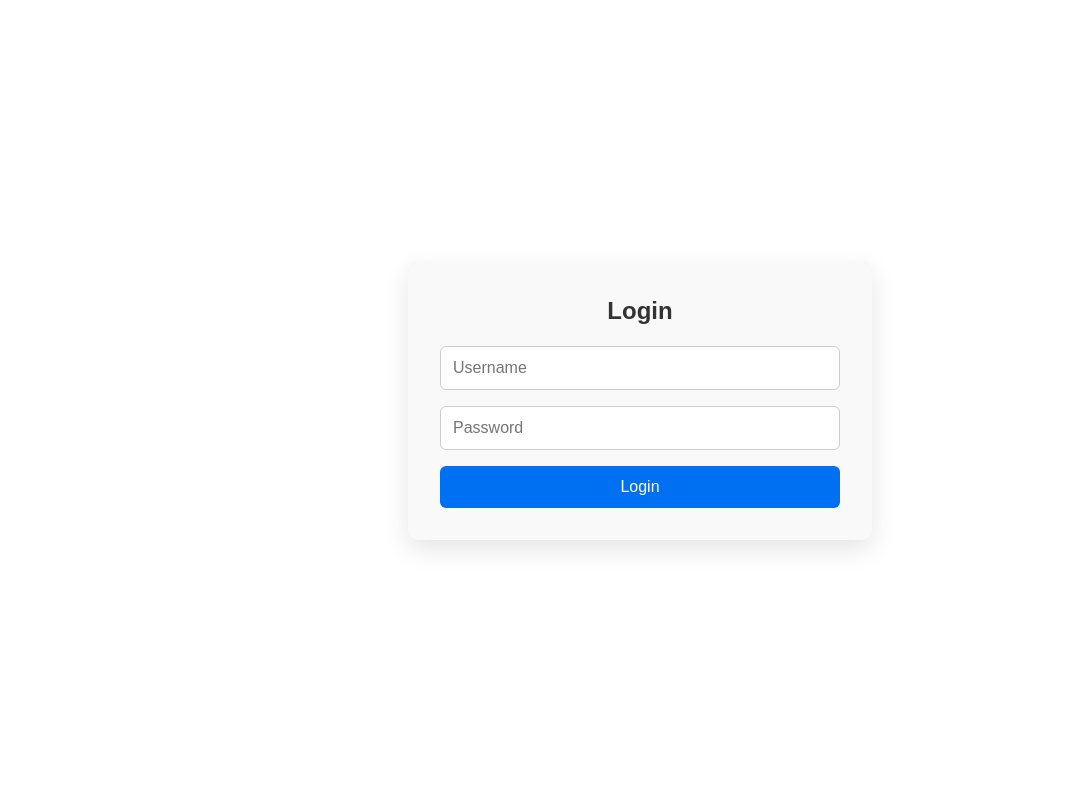
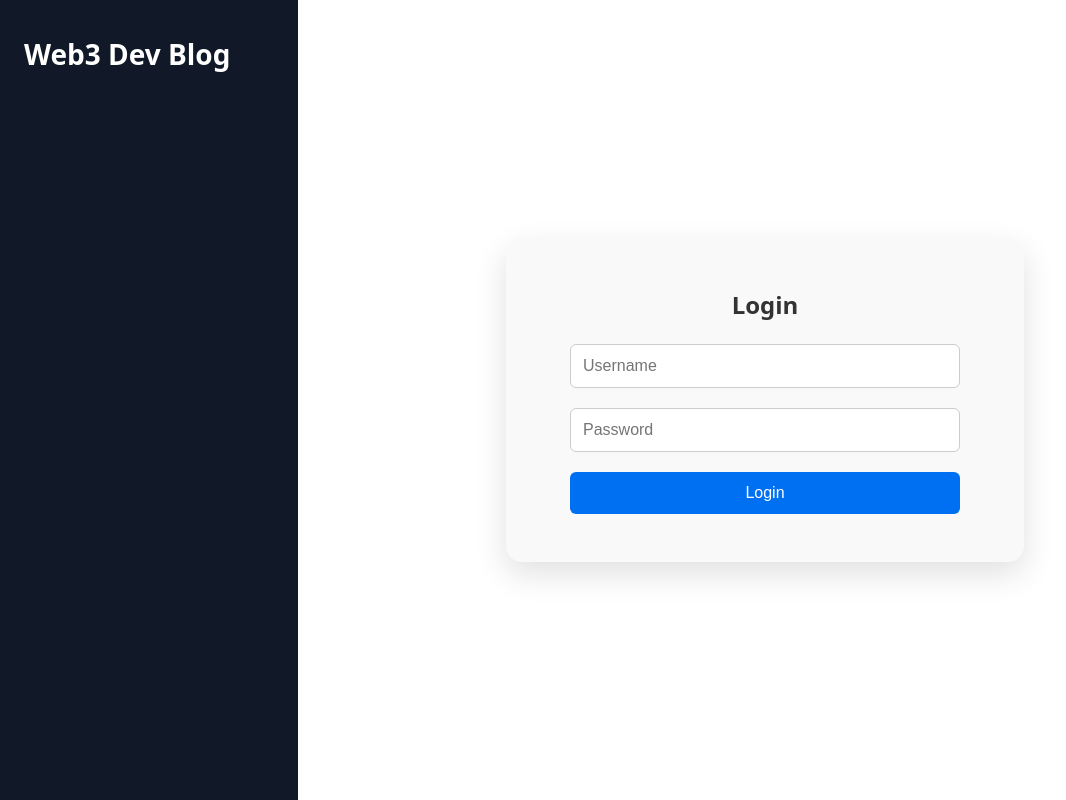
Before and after one commit to DavidSchroschk/11XTesting_dummy_site, a Next.js app in the folder 11xtesting/: page /login in a window 1280 px wide. Shown: the whole page, without its empty margins (0-1066 px from the left). Built offline with nearby package versions, Linux system fonts and the light colour scheme; no server answers; the database is empty.

Commit message:
better login page

```diff
--- a/11xtesting/src/app/login/login.css
+++ b/11xtesting/src/app/login/login.css
@@ -1,5 +1,3 @@
-/* login.css */
-
 :root {
   --bg-color: #ffffff;
   --form-bg: #f9f9f9;
@@ -22,26 +20,45 @@
   }
 }
 
+html, body {
+  margin: 0;
+  padding: 0;
+  height: 100%;
+  overflow: hidden; /* no scroll */
+}
+
+.login-page-wrapper {
+  display: flex;
+  height: 100vh;
+  width: 100vw;
+  font-family: Arial, sans-serif;
+  background: var(--bg-color);
+}
+
+/* Sidebar spacer to reserve sidebar width */
+.sidebar-spacer {
+  width: 250px; /* width of your sidebar */
+  flex-shrink: 0;
+}
+
+/* Container for the login form centered in remaining space */
 .login-container {
-  min-height: 100vh;
+  flex: 1; /* fill remaining space */
   display: flex;
   align-items: center;
   justify-content: center;
-  background: var(--bg-color);
-  font-family: Arial, sans-serif;
-  transition: background 0.3s ease;
 }
 
 .login-form {
   background: var(--form-bg);
-  padding: 2rem;
-  border-radius: 10px;
-  box-shadow: 0 10px 25px rgba(0, 0, 0, 0.1);
+  padding: 3rem 4rem;
+  border-radius: 16px;
+  box-shadow: 0 12px 32px rgba(0, 0, 0, 0.12);
   width: 100%;
-  max-width: 400px;
+  max-width: 650px;
   display: flex;
   flex-direction: column;
-  gap: 1rem;
+  gap: 1.25rem;
   color: var(--text-color);
   transition: background 0.3s ease, color 0.3s ease;
 }
@@ -58,7 +75,6 @@
   border-radius: 6px;
   font-size: 1rem;
   color: var(--text-color);
-  transition: background 0.3s ease, border 0.3s ease, color 0.3s ease;
 }
 
 .login-form button {
--- a/11xtesting/src/app/login/page.tsx
+++ b/11xtesting/src/app/login/page.tsx
@@ -1,6 +1,8 @@
 'use client';
+
 import { useState } from 'react';
 import { useRouter } from 'next/navigation';
+import Link from 'next/link';
 import { useAuth } from '../context/AuthContext';
 import './login.css';
 
@@ -27,14 +29,97 @@ export default function LoginPage() {
   };
 
   return (
-    <div className="login-container">
-      <form className="login-form" onSubmit={handleLogin}>
-        <h2>Login</h2>
-        <input type="text" placeholder="Username" value={username} onChange={(e) => setUsername(e.target.value)} />
-        <input type="password" placeholder="Password" value={password} onChange={(e) => setPassword(e.target.value)} />
-        {error && <p style={{ color: 'red' }}>{error}</p>}
-        <button type="submit">Login</button>
-      </form>
+    <div style={styles.layout}>
+      {/* Sidebar */}
+      <aside style={styles.sidebar}>
+        <div style={styles.sidebarContainer}>
+          <Link href="/" style={styles.logo}>
+            Web3 Dev Blog
+          </Link>
+        </div>
+      </aside>
+
+      {/* Main content */}
+      <main style={styles.main}>
+        <div className="login-container" style={styles.loginContainer}>
+          <form
+            className="login-form"
+            onSubmit={handleLogin}
+            style={{ maxWidth: 600, width: '100%' }} // Wider max width + responsive
+          >
+            <h2>Login</h2>
+            <input
+              type="text"
+              placeholder="Username"
+              value={username}
+              onChange={(e) => setUsername(e.target.value)}
+            />
+            <input
+              type="password"
+              placeholder="Password"
+              value={password}
+              onChange={(e) => setPassword(e.target.value)}
+            />
+            {error && (
+              <p style={{ color: 'red', textAlign: 'center', marginTop: 8 }}>{error}</p>
+            )}
+            <button type="submit">Login</button>
+          </form>
+        </div>
+      </main>
     </div>
   );
 }
+
+const styles = {
+  layout: {
+    display: 'flex',
+    minHeight: '100vh',
+    fontFamily: 'system-ui, sans-serif',
+    backgroundColor: 'var(--bg-color)',
+    color: 'var(--text-color)',
+  },
+  sidebar: {
+    width: '250px',
+    backgroundColor: '#111827',
+    color: '#fff',
+    padding: '2rem 1.5rem',
+    display: 'flex',
+    flexDirection: 'column',
+    position: 'fixed',
+    top: 0,
+    left: 0,
+    height: '100vh',
+    zIndex: 1000,
+  },
+  sidebarContainer: {
+    display: 'flex',
+    flexDirection: 'column',
+    justifyContent: 'flex-start',
+    height: '100%',
+  },
+  logo: {
+    fontSize: '1.75rem',
+    marginBottom: '1.5rem',
+    textDecoration: 'none',
+    color: '#fff',
+    display: 'inline-block',
+    fontWeight: 'bold',
+  },
+  main: {
+    flex: 1,
+    marginLeft: '250px',
+    display: 'flex',
+    alignItems: 'center',      // vertical center
+    justifyContent: 'center',  // horizontal center
+    padding: '2rem',
+    minHeight: '100vh',        // full viewport height
+    boxSizing: 'border-box',
+  },
+  loginContainer: {
+    width: '100%',
+    maxWidth: 550,             // max width container for better layout
+    padding: '1rem',
+    boxSizing: 'border-box',
+  },
+} as const;
```
